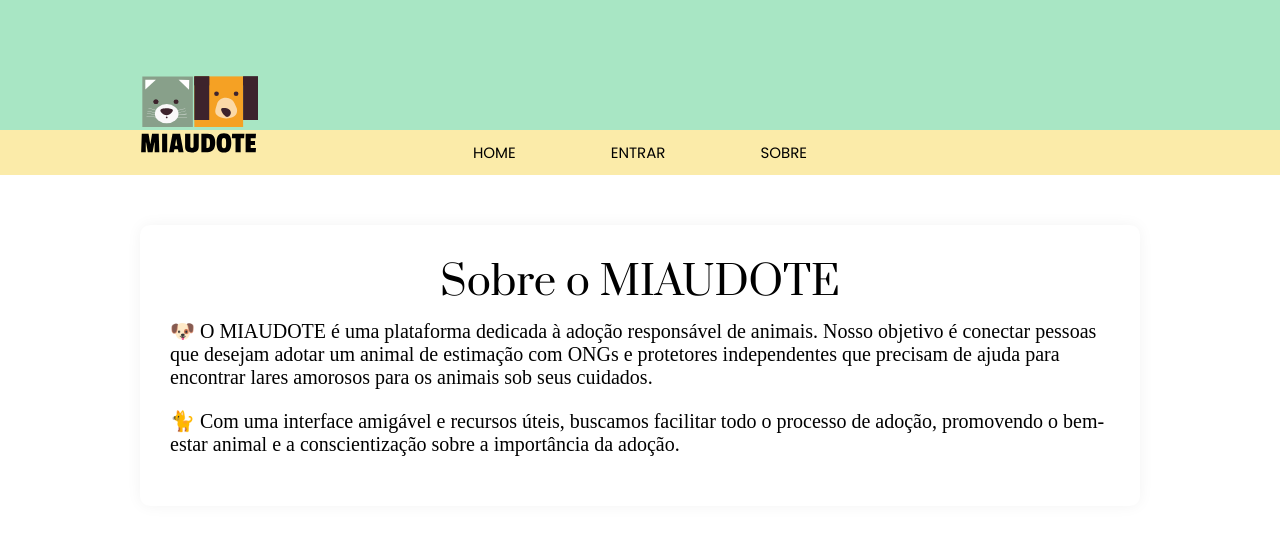
After one commit to matheusdinizdev/miaudote, a Django app: page /sobre/ in a window 1280 px wide. The commit adds this page. Shown: the top 555 px of the page. Run offline with Django 5.2, Linux system fonts and the light colour scheme.

Commit message:
feat: Implementa tela 'sobre'

```diff
--- /dev/null
+++ b/core/static/core/css/sobre.css
@@ -0,0 +1,104 @@
+/* --------------------- */
+/* RESET BÁSICO         */
+/* --------------------- */
+
+html {
+  box-sizing: border-box;
+  font-size: 16px;
+}
+
+*, *::before, *::after {
+  box-sizing: inherit;
+}
+
+body, h1, h2, h3, h4, h5, h6, p, ol, ul {
+  margin: 0;
+  padding: 0;
+  font-weight: normal;
+}
+
+a {
+  text-decoration: none;
+  color: black;
+}
+
+ol, ul {
+  list-style: none;
+}
+
+img {
+  max-width: 100%;
+}
+
+
+/* --------------------- */
+/* HEADER & NAV          */
+/* --------------------- */
+
+.header {
+  height: 130px;
+  background: #A8E6C4;
+}
+
+.header-container img {
+  margin-left: 140px;
+  margin-top: 75px;
+}
+
+@media (max-width: 1000px) {
+  .header-container {
+    display: flex;
+    justify-content: center;
+    align-items: center;
+    height: 100%;
+  }
+
+  .header-container img {
+    margin-left: 0;
+    margin-top: 0;
+  }
+}
+
+nav {
+  background: #FBEBA9;
+  height: 45px;
+  display: flex;
+  align-items: center;
+  justify-content: center;
+  gap: 75px;
+}
+
+nav a {
+  color: #000;
+  font-family: Poppins, sans-serif;
+  font-size: 15px;
+  padding: 10px;
+  border-radius: 5px;
+  text-transform: uppercase;
+  transition: background-color 0.3s ease;
+}
+
+.sobre-container {
+  max-width: 1000px;
+  margin: 50px auto;
+  padding: 30px;
+  background-color: #ffffff;
+  border-radius: 10px;
+  box-shadow: 0 0 15px rgba(0, 0, 0, 0.05);
+  text-align: left;
+}
+
+.sobre-container h2 {
+  margin-bottom: 10px;
+  font-family: Prata, serif;
+  font-size: 40px;
+  font-style: normal;
+  font-weight: 400;
+  text-align: center;
+}
+
+.sobre-container p {
+  margin-bottom: 20px;
+  font-size: 20px;
+  text-align: left;
+}
--- a/core/templates/core/cadastro.html
+++ b/core/templates/core/cadastro.html
@@ -17,9 +17,9 @@
   </header>
 
   <nav>
-    <a href="#quero-adotar">Quero Adotar</a>
-    <a href="#entrar">Entrar</a>
-    <a href="#sobre">Sobre</a>
+    <a href="{% url 'home' %}">Home</a>
+    <a href="{% url 'login' %}">Entrar</a>
+    <a href="{% url 'sobre' %}">Sobre</a>
   </nav>
 
   <main class="cadastro-container">
--- a/core/templates/core/login.html
+++ b/core/templates/core/login.html
@@ -17,9 +17,9 @@
   </header>
 
   <nav>
-    <a href="#quero-adotar">Quero Adotar</a>
-    <a href="#entrar">Entrar</a>
-    <a href="#sobre">Sobre</a>
+    <a href="{% url 'home' %}">Home</a>
+    <a href="{% url 'login' %}">Entrar</a>
+    <a href="{% url 'sobre' %}">Sobre</a>
   </nav>
 
   <main class="login-container">
--- /dev/null
+++ b/core/templates/core/sobre.html
@@ -0,0 +1,32 @@
+{% load static %}
+<!DOCTYPE html>
+<html lang="pt-br">
+
+<head>
+  <meta charset="UTF-8" />
+  <title>Sobre</title>
+  <link rel="stylesheet" href="{% static 'core/css/sobre.css' %}" />
+  <link href="https://fonts.googleapis.com/css2?family=Poppins&family=Prata&display=swap" rel="stylesheet">
+</head>
+
+<body>
+  <header class="header">
+    <div class="header-container">
+      <img src="{% static 'core/images/LOGO.svg' %}" alt="Logo da ONG">
+    </div>
+  </header>
+
+  <nav>
+    <a href="{% url 'home' %}">Home</a>
+    <a href="{% url 'login' %}">Entrar</a>
+    <a href="{% url 'sobre' %}">Sobre</a>
+  </nav>
+
+  <main class="sobre-container">
+    <h2>Sobre o MIAUDOTE</h2>
+    <p>🐶 O MIAUDOTE é uma plataforma dedicada à adoção responsável de animais. Nosso objetivo é conectar pessoas que desejam adotar um animal de estimação com ONGs e protetores independentes que precisam de ajuda para encontrar lares amorosos para os animais sob seus cuidados.</p>
+    <p>🐈 Com uma interface amigável e recursos úteis, buscamos facilitar todo o processo de adoção, promovendo o bem-estar animal e a conscientização sobre a importância da adoção.</p>
+  </main>
+</body>
+
+</html>
--- a/core/urls.py
+++ b/core/urls.py
@@ -8,4 +8,5 @@ urlpatterns = [
     path('login/', views.login_view, name='login'),
     path('logout/', views.logout_view, name='logout'),
     path('cadastro/', views.cadastro_view, name='cadastro'),
+    path('sobre/', views.sobre_view, name='sobre'),
 ]
--- a/core/views.py
+++ b/core/views.py
@@ -18,7 +18,6 @@ def login_view(request):
         else:
             messages.error(request, 'Email ou senha incorretos.')
     return render(request, 'core/login.html')
-
 
 def cadastro_view(request):
     if request.method == 'POST':
@@ -73,3 +72,6 @@ def home_view(request):
 def logout_view(request):
     logout(request)
     return redirect('login')
+
+def sobre_view(request):
+    return render(request, 'core/sobre.html')
```
